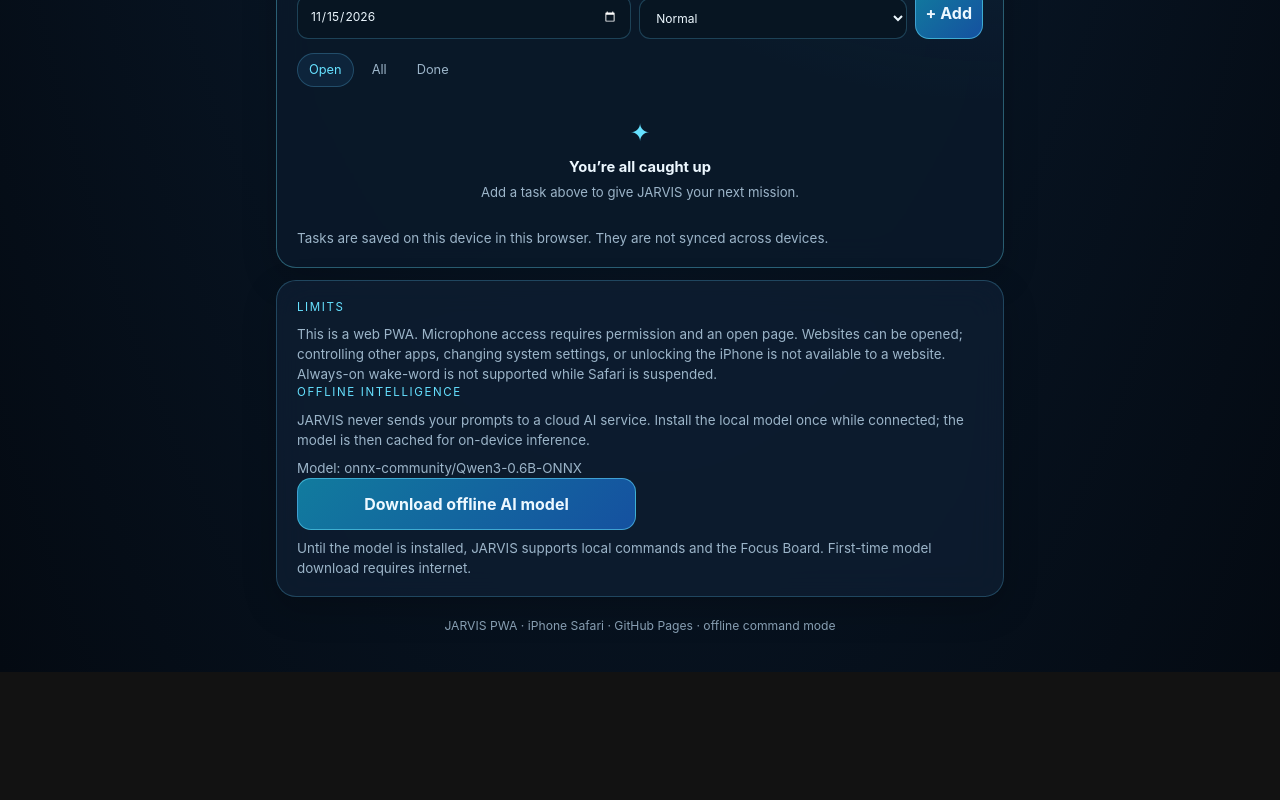
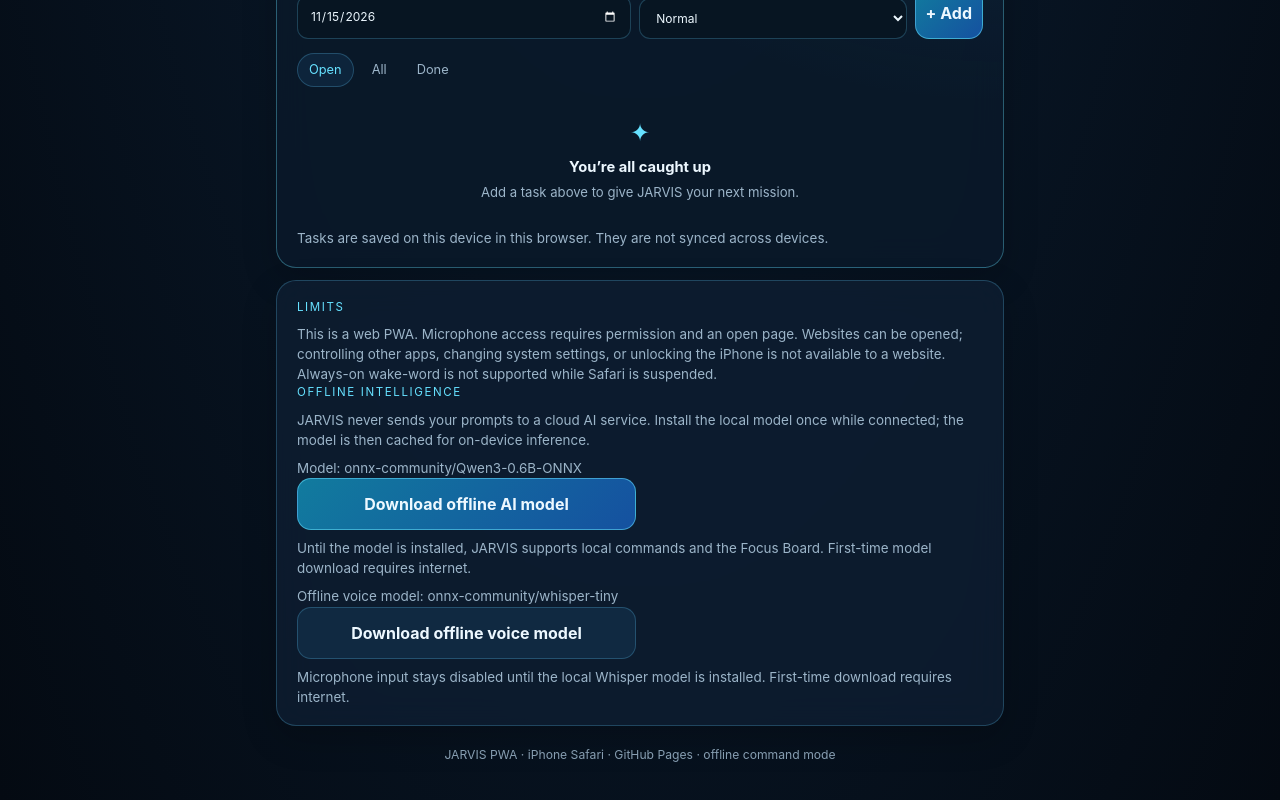
Before and after one commit to yalangisexter-ux/jarvis-ai-assistant, a React (Vite) app: page / in a window 1280 px wide. Shown: the part 1330-2130 px from the top of the page. Before the commit the page ends 2002 px from the top, so only its background shows below. Built offline with nearby package versions, Linux system fonts and the light colour scheme.

Commit message:
Add separate offline voice model installation control

```diff
--- a/src/App.tsx
+++ b/src/App.tsx
@@ -5,6 +5,7 @@ import { useSettings } from './hooks/useSettings'
 import { useSpeechRecognition } from './hooks/useSpeechRecognition'
 import { requestAI } from './lib/ai'
 import { installLocalModel, isLocalModelReady, LOCAL_MODEL_ID } from './lib/localModel'
+import { installOfflineSpeechModel, isOfflineSpeechReady, OFFLINE_SPEECH_MODEL_ID } from './lib/offlineSpeech'
 import { speak, stopSpeaking, listVoices, isSpeechSynthesisSupported } from './lib/speech'
 import {
   clearHistory,
@@ -70,6 +71,10 @@ export default function App() {
   const [modelBusy, setModelBusy] = useState(false)
   const [modelProgress, setModelProgress] = useState('')
   const [modelError, setModelError] = useState<string | null>(null)
+  const [voiceModelReady, setVoiceModelReady] = useState(() => isOfflineSpeechReady())
+  const [voiceModelBusy, setVoiceModelBusy] = useState(false)
+  const [voiceModelProgress, setVoiceModelProgress] = useState('')
+  const [voiceModelError, setVoiceModelError] = useState<string | null>(null)
   const abortRef = useRef<AbortController | null>(null)
   const messagesEndRef = useRef<HTMLDivElement | null>(null)
 
@@ -422,6 +427,43 @@ export default function App() {
                 ? 'On-device language model is loaded. Conversation inference runs locally.'
                 : 'Until the model is installed, JARVIS supports local commands and the Focus Board. First-time model download requires internet.'}
             </p>
+            <divider className="offline-divider" />
+            <p className="small">Offline voice model: {OFFLINE_SPEECH_MODEL_ID}</p>
+            <div className="controls">
+              <button
+                type="button"
+                className="btn"
+                disabled={voiceModelBusy || voiceModelReady}
+                onClick={async () => {
+                  setVoiceModelBusy(true)
+                  setVoiceModelError(null)
+                  setVoiceModelProgress('Preparing offline voice model…')
+                  try {
+                    await installOfflineSpeechModel((progress) => {
+                      const percent = typeof progress.progress === 'number'
+                        ? ` ${Math.round(progress.progress)}%`
+                        : ''
+                      setVoiceModelProgress(`${progress.status ?? 'Downloading voice model'}${percent}`)
+                    })
+                    setVoiceModelReady(true)
+                    setVoiceModelProgress('Offline voice recognition is ready.')
+                  } catch (error) {
+                    setVoiceModelError(error instanceof Error ? error.message : String(error))
+                  } finally {
+                    setVoiceModelBusy(false)
+                  }
+                }}
+              >
+                {voiceModelReady ? 'Offline voice installed' : voiceModelBusy ? 'Installing voice…' : 'Download offline voice model'}
+              </button>
+            </div>
+            {voiceModelProgress && <p className="small" role="status">{voiceModelProgress}</p>}
+            {voiceModelError && <p className="error-text" role="alert">{voiceModelError}</p>}
+            <p className="small">
+              {voiceModelReady
+                ? 'Microphone recordings are transcribed on this device using Whisper. Audio is not uploaded.'
+                : 'Microphone input stays disabled until the local Whisper model is installed. First-time download requires internet.'}
+            </p>
           </section>
         </>
       ) : (
```
